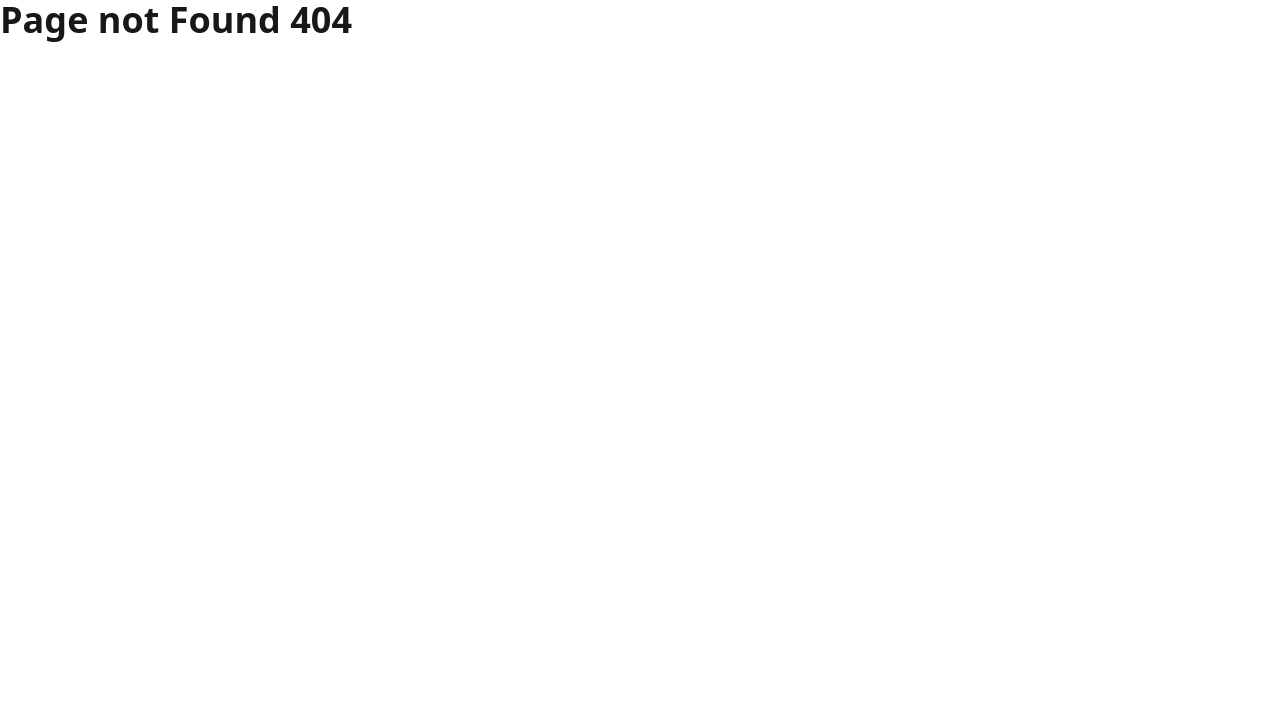
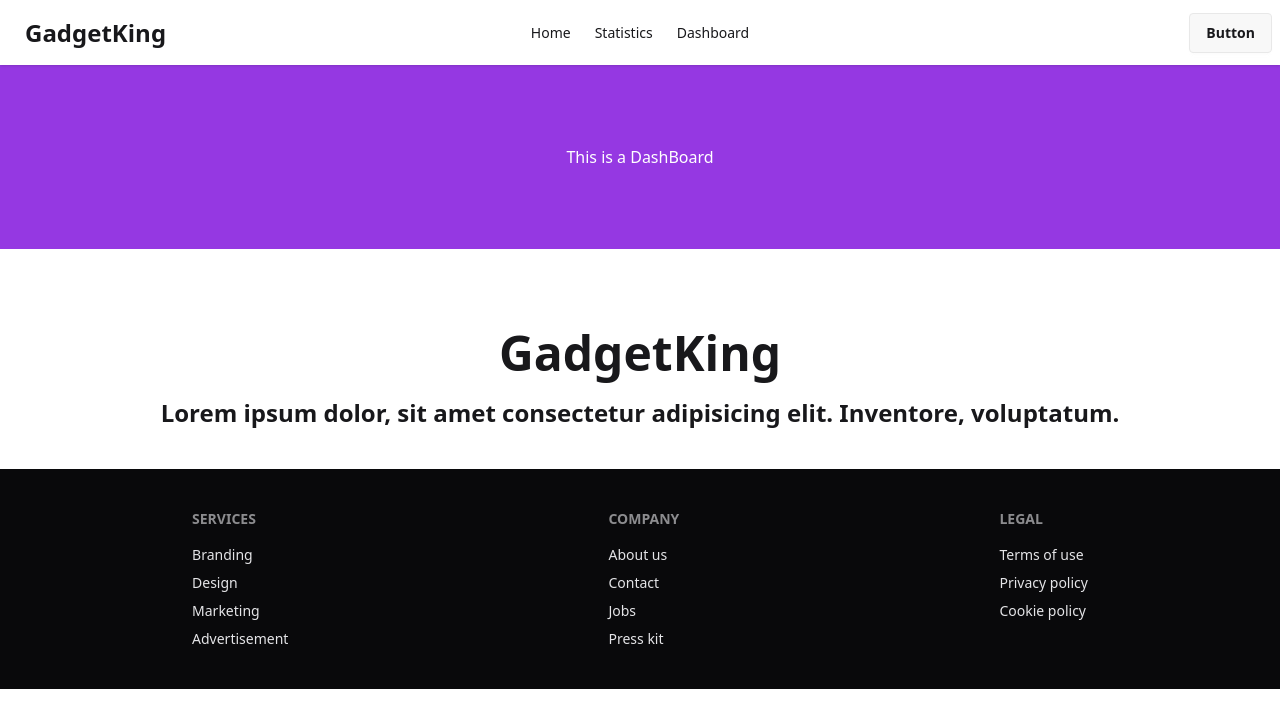
Before and after one commit to selim2066/Gadget-King, a React (Vite) app: page /dashboard in a window 1280 px wide. Before the commit this address had no page. Shown: the top 728 px of the page. Built offline with nearby package versions, Linux system fonts and the light colour scheme.

Commit message:
dashboard trying

```diff
--- /dev/null
+++ b/src/components/dashboard/Dashboard.jsx
@@ -0,0 +1,11 @@
+import React from 'react';
+
+const Dashboard = () => {
+    return (
+        <div className='p-20 text-center bg-[#9538E2] text-white space-y-5'>
+            <h1>This is a DashBoard</h1>
+        </div>
+    );
+};
+
+export default Dashboard;
--- a/src/components/gadget/GadgetDetails.jsx
+++ b/src/components/gadget/GadgetDetails.jsx
@@ -38,7 +38,7 @@ const GadgetDetails = () => {
         </div>
 
         {/* card  bg-amber-600 w-[1080px]*/}
-        <div className="hero  max-h-[567px] absolute -bottom-76 left-1/2 transform -translate-x-1/2 w-[70%] max-w-[1100px] bg-white border-4 border-white/30 rounded-3xl p-4 shadow-xl">
+        <div className="hero  max-h-[567px] absolute -bottom-96 left-1/2 transform -translate-x-1/2 w-[70%] max-w-[1100px] bg-white border-4 border-white/30 rounded-3xl p-4 shadow-xl">
           <div className="hero-content flex-col lg:flex-row">
             <img
               src={product_image}
--- a/src/components/navbar/Navbar.jsx
+++ b/src/components/navbar/Navbar.jsx
@@ -1,21 +1,24 @@
 import React from "react";
+import { Link } from "react-router-dom";
 
 const Navbar = () => {
-
-    const links=(
+  const links = (
     <>
+      <Link to="/">
         <li>
           <a>Home</a>
         </li>
+      </Link>
       <li>
         <a>Statistics</a>
-
       </li>
+      <Link to={"/dashboard"}>
         <li>
           <a>Dashboard</a>
         </li>
+      </Link>
     </>
-    )
+  );
   return (
     <div className="navbar bg-base-100 shadow-sm">
       <div className="navbar-start">
@@ -47,9 +50,7 @@ const Navbar = () => {
         <a className="btn btn-ghost text-2xl">GadgetKing</a>
       </div>
       <div className="navbar-center hidden lg:flex">
-        <ul className="menu menu-horizontal px-1">
-          {links}
-        </ul>
+        <ul className="menu menu-horizontal px-1">{links}</ul>
       </div>
       <div className="navbar-end">
         <a className="btn">Button</a>
--- a/src/main.jsx
+++ b/src/main.jsx
@@ -12,6 +12,7 @@ import Root from './components/root/Root';
 import Home from './components/Routs/Home/Home';
 import GadgetDetails from './components/gadget/GadgetDetails';
 import ShowD from './components/practice/ShowD';
+import Dashboard from './components/dashboard/Dashboard';
 
 const router = createBrowserRouter([
   {
@@ -29,6 +30,10 @@ const router = createBrowserRouter([
         element: <GadgetDetails></GadgetDetails>
       },
       {
+         path:"/dashboard",
+         element:<Dashboard></Dashboard>
+      },
+      {
         path:"/showD",
         element:<ShowD></ShowD>
       }
```
Lines whose indentation alone changed are shown as unchanged.
